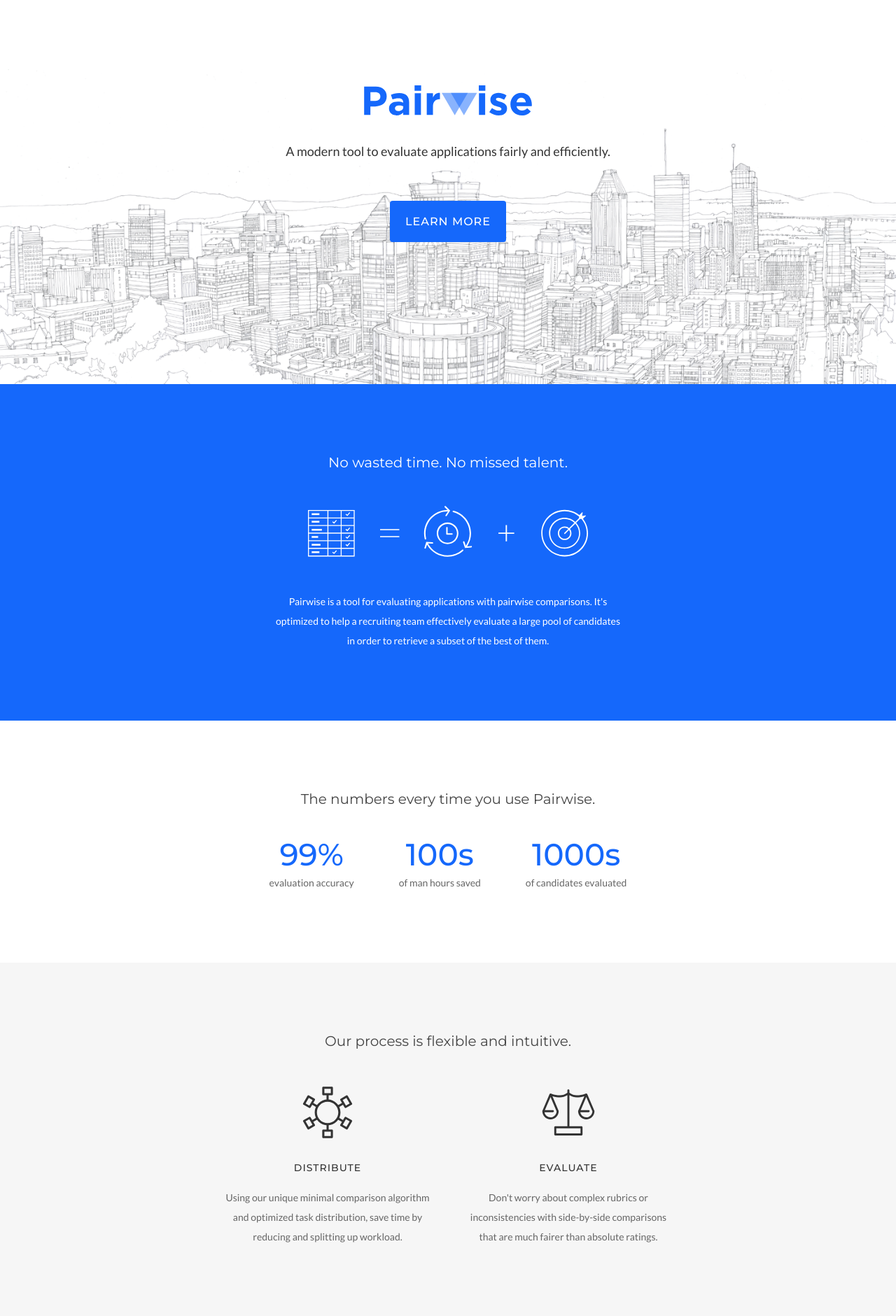
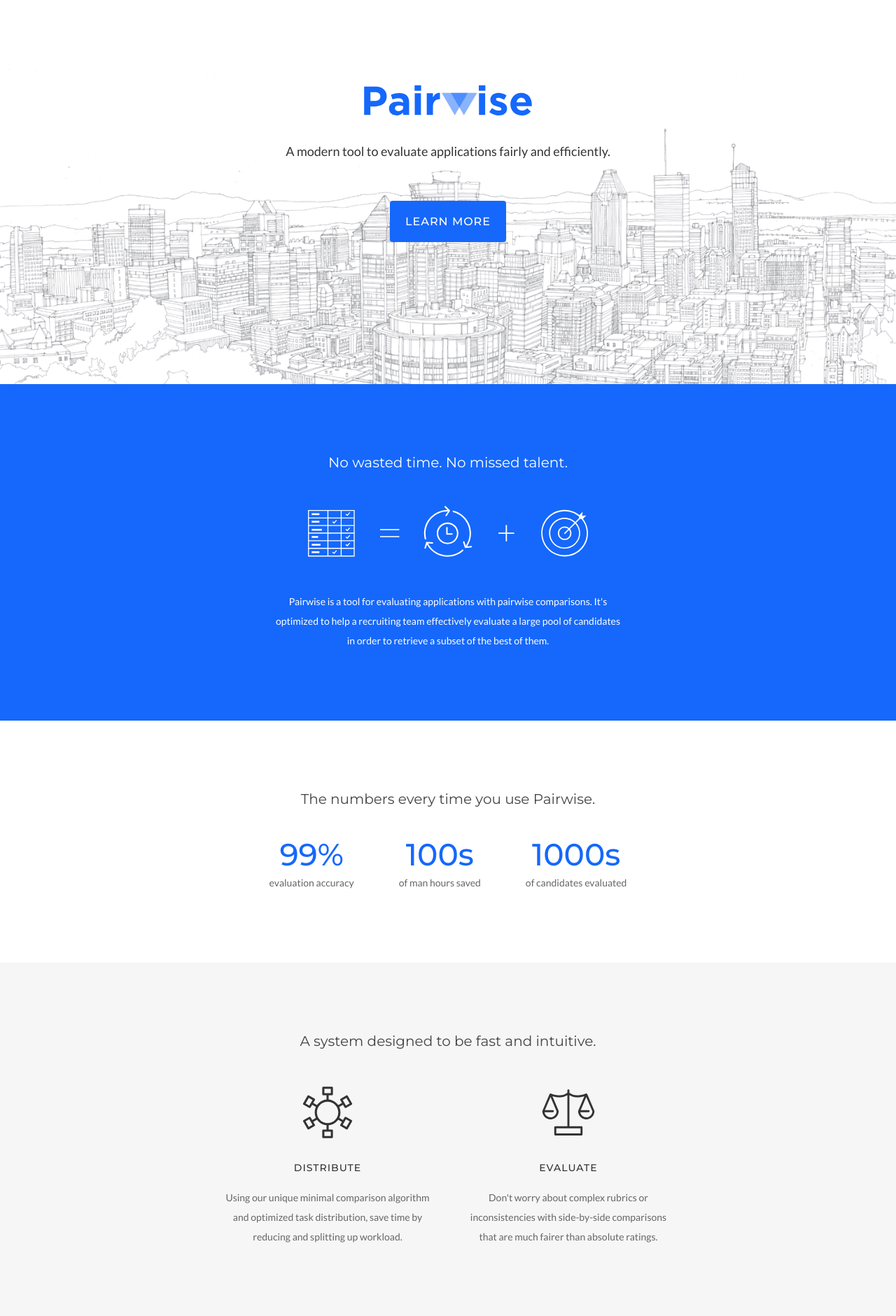
Before and after one commit to kevintxwu/pairwise-landing, a PHP site: page / in a window 1280 px wide. Shown: the part 76-1957 px from the top of the page at 70% size. Run offline with PHP 8.4, Linux system fonts and the light colour scheme; some libraries are stand-ins or nearby versions.

Commit message:
fix stuff

```diff
--- a/home.html
+++ b/home.html
@@ -12,8 +12,8 @@
 </head>
 <body>
   <div class="nav above-hero">
-    <a class="logo"></a>
-    <a class="contact">CONTACT</a>
+    <a class="logo" href=".."></a>
+    <a class="contact" href="mailto:team@onpairwise.com">CONTACT</a>
   </div>
   <div class="hero">
     <div class="at-hero">
@@ -24,6 +24,7 @@
       <div class="spacer-3"></div>
       <a class="button" onclick="$('html, body').animate({scrollTop: $('.below-hero').offset().top}, 500, 'swing');">LEARN MORE</a>
     </div>
+    <img class="hero-graphic" src="hero.png">
   </div>
   <div class="container blue">
     <div class="below-hero">
@@ -56,7 +57,7 @@
   </div>
   <div class="container gray">
     <div class="spacer-5"></div>
-    <h1>Our process is flexible and intuitive.</h1>
+    <h1>A system designed to be fast and intuitive.</h1>
     <div class="spacer-2"></div>
     <div class="step">
       <img class="step-graphic" src="distribute.svg">
@@ -78,14 +79,14 @@
     <div class="spacer-5"></div>
     <h1>Can Pairwise help you?</h1>
     <div class="spacer-2"></div>
-    <a class="button">CONTACT US</a>
+    <a class="button" href="mailto:team@onpairwise.com">CONTACT US</a>
     <div class="spacer-5"></div>
   </div>
   <script>
     $('.numbers').on('inview', function(event, isInView) {
-      $('.accuracy').animateNumber({ number: 99 }, 1000);
-      $('.hours').animateNumber({ number: 100 }, 1000);
-      $('.candidates').animateNumber({ number: 1000 }, 1000);
+      $('.accuracy').animateNumber({number: 99}, 1000);
+      $('.hours').animateNumber({number: 100}, 1000);
+      $('.candidates').animateNumber({number: 1000}, 1000);
       $('.numbers').off('inview');
     });
   </script>
--- a/style.css
+++ b/style.css
@@ -55,8 +55,13 @@ p {
   color: #666;
 }
 
+a {
+  text-decoration: none;
+}
+
 a:hover {
   cursor: pointer;
+  text-decoration: none;
 }
 
 ::-moz-selection {
@@ -100,9 +105,15 @@ a:hover {
 .hero {
   width: 100%;
   height: 550px;
-  background: url('hero.png') no-repeat 0 100px;
-  background-size: cover;
   text-align: center;
+}
+
+.hero-graphic {
+  position: absolute;
+  top: 175px;
+  left: 0;
+  width: 100%;
+  z-index: -1;
 }
 
 .pairwise {
```
Also changed, not shown: hero.png.
